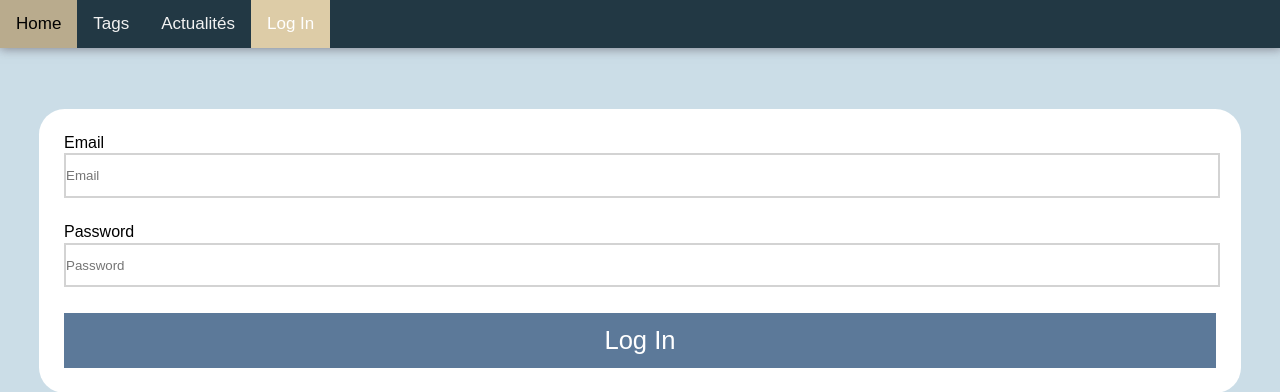
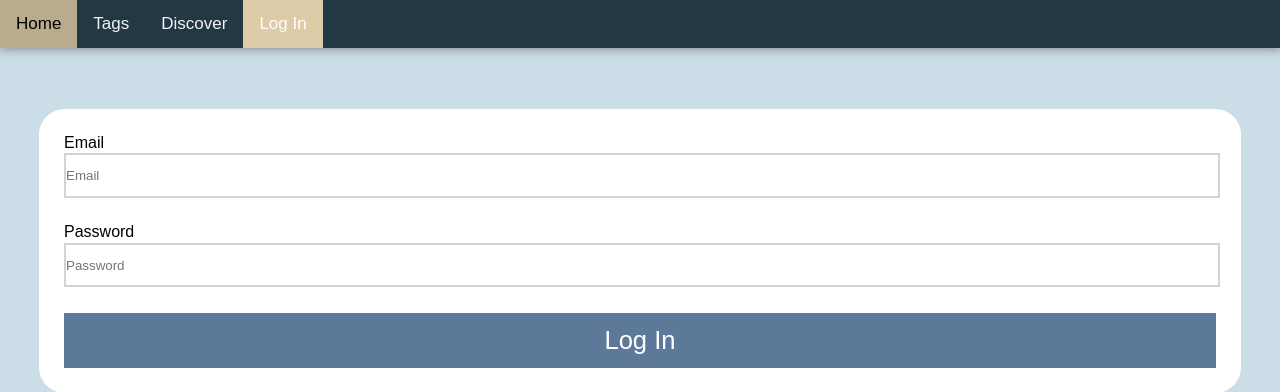
Before and after one commit to AlanHerve/First-Web, a PHP site: page /LogIn.php in a window 1280 px wide. Shown: the top 392 px of the page. Run offline with PHP 8.4, Linux system fonts and the light colour scheme.

Commit message:
Index changed

```diff
--- a/Topnav.php
+++ b/Topnav.php
@@ -34,9 +34,9 @@ visited by the suer -->
         }
 
         if($active == 3){
-            echo '<a class="active" href="">Actualités</a>';
+            echo '<a class="active" href="">Discover</a>';
         }else{
-            echo '<a href="">Actualités</a>';
+            echo '<a href="">Discover</a>';
         }
 
         /*If login cookies are set, the navigation bar gets the option to logout */
```
